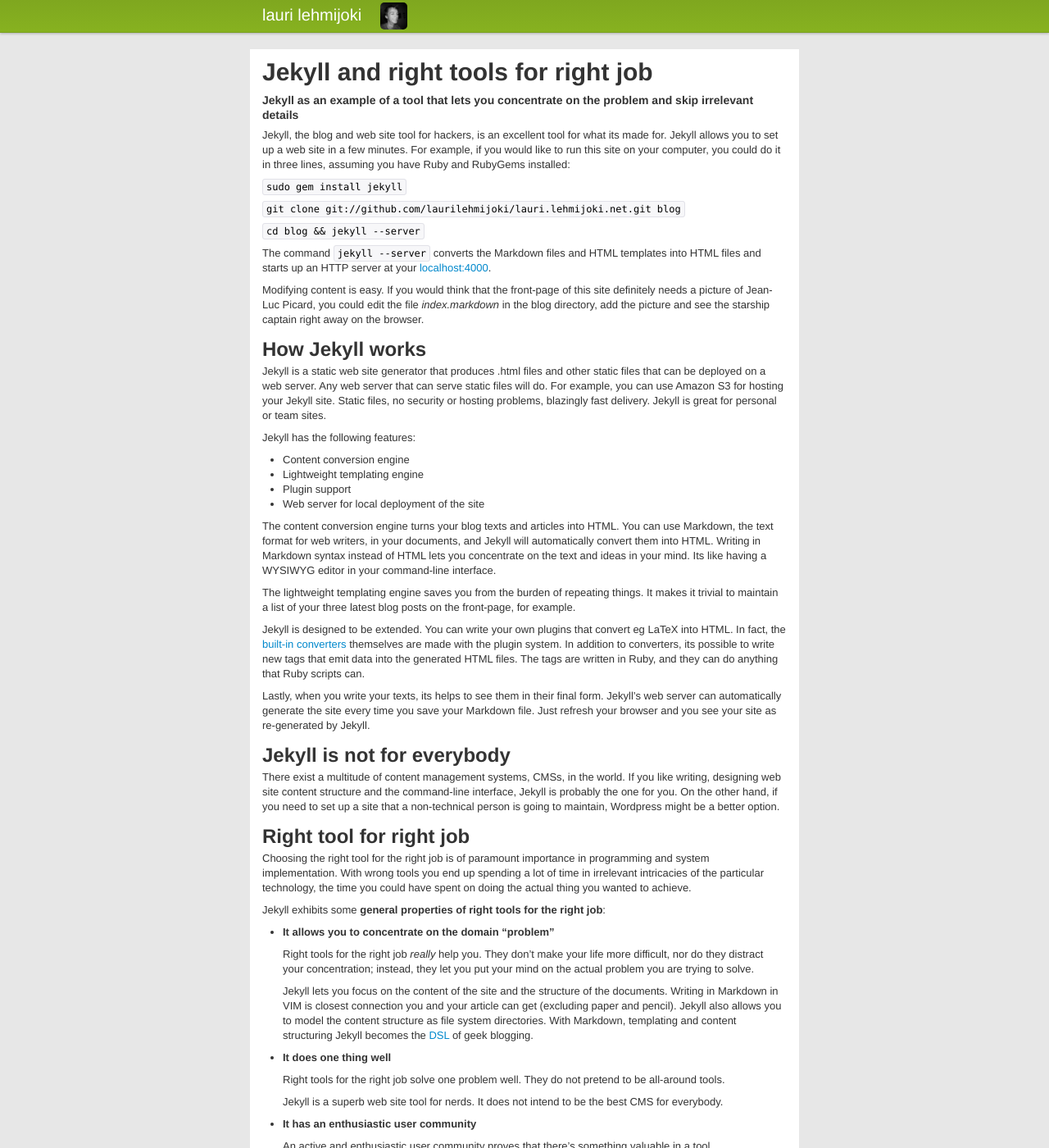
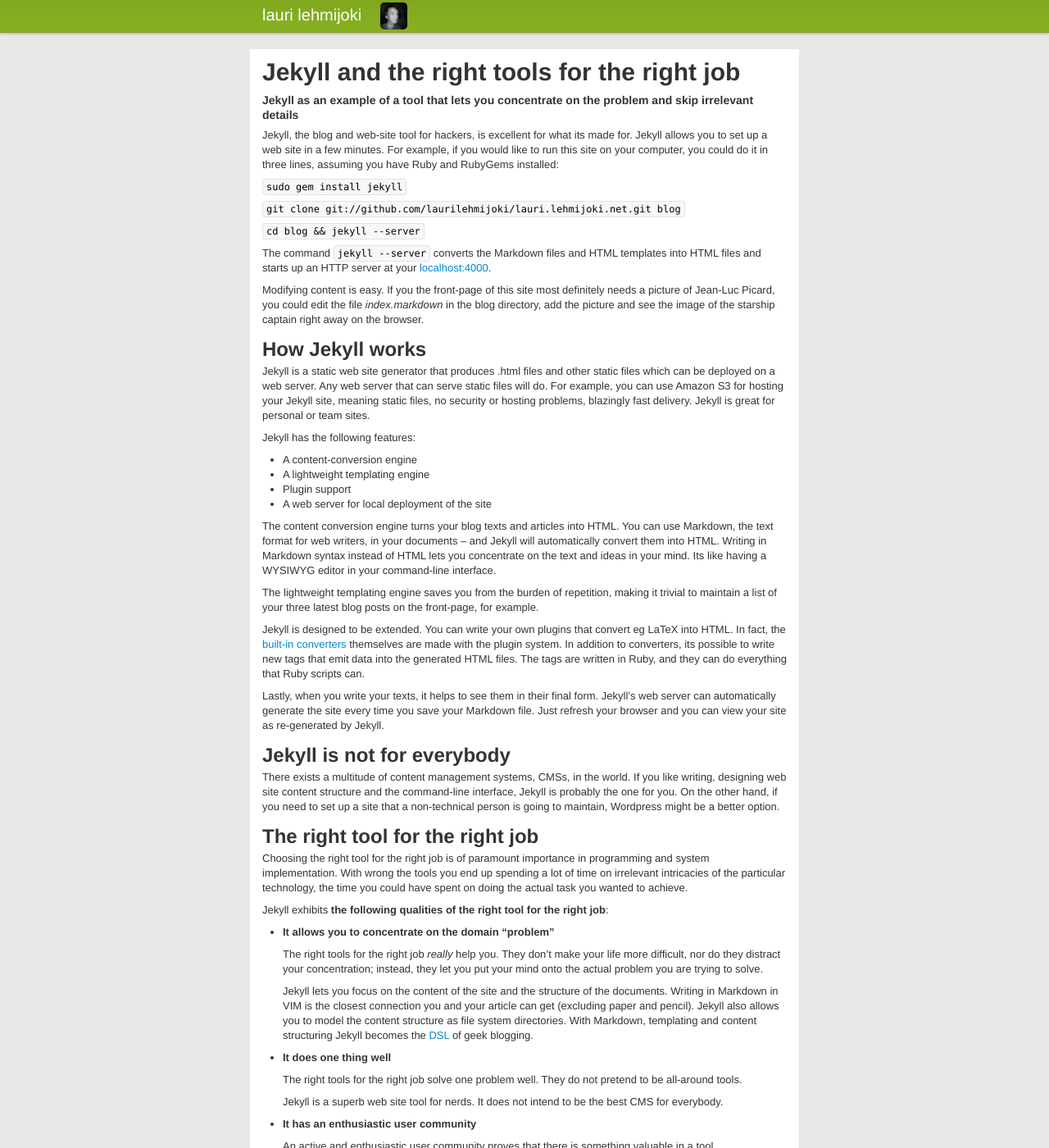
Before and after one commit to laurilehmijoki/lauri.lehmijoki.net, a Jekyll site: the page built from en/nerd/_posts/2012-03-27-jekyll-and-right-tools-for-right-job.markdown, in a window 1280 px wide and 1400 px high. Shown: the whole window at 82% size. Built offline with Jekyll 4.4.1, drawn with Linux system fonts in a browser that asks for light colours; some of the changed text lies outside the part shown.

Commit message:
added corrections from proofreading

```diff
--- a/en/nerd/_posts/2012-03-27-jekyll-and-right-tools-for-right-job.markdown
+++ b/en/nerd/_posts/2012-03-27-jekyll-and-right-tools-for-right-job.markdown
@@ -1,13 +1,16 @@
 ---
 layout: default
-title: Jekyll and right tools for right job
+title: Jekyll and the right tools for the right job
 published: true
 ---
 # {{ page.title }}
 
 #### Jekyll as an example of a tool that lets you concentrate on the problem and skip irrelevant details
 
-Jekyll, the blog and web site tool for hackers, is an excellent tool for what its made for. Jekyll allows you to set up a web site in a few minutes. For example, if you would like to run this site on your computer, you could do it in three lines, assuming you have Ruby and RubyGems installed:
+Jekyll, the blog and web-site tool for hackers, is excellent for what its made
+for. Jekyll allows you to set up a web site in a few minutes. For example, if
+you would like to run this site on your computer, you could do it in three
+lines, assuming you have Ruby and RubyGems installed:
 
 `sudo gem install jekyll`
 
@@ -15,53 +18,95 @@ Jekyll, the blog and web site tool for hackers, is an excellent tool for what it
 
 `cd blog && jekyll --server`
 
-The command `jekyll --server` converts the Markdown files and HTML templates into HTML files and starts up an HTTP server at your [localhost:4000](http://localhost:4000).
+The command `jekyll --server` converts the Markdown files and HTML templates
+into HTML files and starts up an HTTP server at your
+[localhost:4000](http://localhost:4000).
 
-Modifying content is easy. If you would think that the front-page of this site definitely needs a picture of Jean-Luc Picard, you could edit the file _index.markdown_ in the blog directory, add the picture and see the starship captain right away on the browser.
+Modifying content is easy. If you the front-page of this site most definitely
+needs a picture of Jean-Luc Picard, you could edit the file _index.markdown_ in
+the blog directory, add the picture and see the image of the starship captain
+right away on the browser.
 
 ## How Jekyll works
 
-Jekyll is a static web site generator that produces .html files and other static files that can be deployed on a web server. Any web server that can serve static files will do. For example, you can use Amazon S3 for hosting your Jekyll site. Static files, no security or hosting problems, blazingly fast delivery. Jekyll is great for personal or team sites.
+Jekyll is a static web site generator that produces .html files and other static
+files which can be deployed on a web server. Any web server that can serve static
+files will do. For example, you can use Amazon S3 for hosting your Jekyll site,
+meaning static files, no security or hosting problems, blazingly fast delivery.
+Jekyll is great for personal or team sites.
 
 Jekyll has the following features:
 
-- Content conversion engine
-- Lightweight templating engine
+- A content-conversion engine
+- A lightweight templating engine
 - Plugin support
-- Web server for local deployment of the site
+- A web server for local deployment of the site
 
-The content conversion engine turns your blog texts and articles into HTML. You can use Markdown, the text format for web writers, in your documents, and Jekyll will automatically convert them into HTML. Writing in Markdown syntax instead of HTML lets you concentrate on the text and ideas in your mind. Its like having a WYSIWYG editor in your command-line interface.
+The content conversion engine turns your blog texts and articles into HTML. You
+can use Markdown, the text format for web writers, in your documents – and Jekyll
+will automatically convert them into HTML. Writing in Markdown syntax instead of
+HTML lets you concentrate on the text and ideas in your mind. Its like having a
+WYSIWYG editor in your command-line interface.
 
-The lightweight templating engine saves you from the burden of repeating things. It makes it trivial to maintain a list of your three latest blog posts on the front-page, for example.
+The lightweight templating engine saves you from the burden of repetition,
+making it trivial to maintain a list of your three latest blog posts on the
+front-page, for example.
 
-Jekyll is designed to be extended. You can write your own plugins that convert eg LaTeX into HTML. In fact, the [built-in converters](https://github.com/mojombo/jekyll/tree/master/lib/jekyll/converters) themselves are made with the plugin system. In addition to converters, its possible to write new tags that emit data into the generated HTML files. The tags are written in Ruby, and they can do anything that Ruby scripts can.
+Jekyll is designed to be extended. You can write your own plugins that convert
+eg LaTeX into HTML. In fact, the [built-in
+converters](https://github.com/mojombo/jekyll/tree/master/lib/jekyll/converters)
+themselves are made with the plugin system. In addition to converters, its
+possible to write new tags that emit data into the generated HTML files. The
+tags are written in Ruby, and they can do everything that Ruby scripts can.
 
-Lastly, when you write your texts, its helps to see them in their final form. Jekyll's web server can automatically generate the site every time you save your Markdown file. Just refresh your browser and you see your site as re-generated by Jekyll.
+Lastly, when you write your texts, it helps to see them in their final form.
+Jekyll's web server can automatically generate the site every time you save your
+Markdown file. Just refresh your browser and you can view your site as
+re-generated by Jekyll.
 
 ## Jekyll is not for everybody
 
-There exist a multitude of content management systems, CMSs, in the world. If you like writing, designing web site content structure and the command-line interface, Jekyll is probably the one for you. On the other hand, if you need to set up a site that a non-technical person is going to maintain, Wordpress might be a better option.
+There exists a multitude of content management systems, CMSs, in the world. If
+you like writing, designing web site content structure and the command-line
+interface, Jekyll is probably the one for you. On the other hand, if you need to
+set up a site that a non-technical person is going to maintain, Wordpress might
+be a better option.
 
-## Right tool for right job
+## The right tool for the right job
 
-Choosing the right tool for the right job is of paramount importance in programming and system implementation. With wrong tools you end up spending a lot of time in irrelevant intricacies of the particular technology, the time you could have spent on doing the actual thing you wanted to achieve.
+Choosing the right tool for the right job is of paramount importance in
+programming and system implementation. With wrong the tools you end up spending a
+lot of time on irrelevant intricacies of the particular technology, the time you
+could have spent on doing the actual task you wanted to achieve.
 
-Jekyll exhibits some **general properties of right tools for the right job**:
+Jekyll exhibits **the following qualities of the right tool for the right
+job**:
 
 - **It allows you to concentrate on the domain "problem"**
 
-  Right tools for the right job _really_ help you. They don't make your life more difficult, nor do they distract your concentration; instead, they let you put your mind on the actual problem you are trying to solve.
+  The right tools for the right job _really_ help you. They don't make your life
+  more difficult, nor do they distract your concentration; instead, they let you
+  put your mind onto the actual problem you are trying to solve.
 
-  Jekyll lets you focus on the content of the site and the structure of the documents. Writing in Markdown in VIM is closest connection you and your article can get (excluding paper and pencil). Jekyll also allows you to model the content structure as file system directories. With Markdown, templating and content structuring Jekyll becomes the [DSL](http://en.wikipedia.org/wiki/Domain-specific_language) of geek blogging.
+  Jekyll lets you focus on the content of the site and the structure of the
+  documents. Writing in Markdown in VIM is the closest connection you and your
+  article can get (excluding paper and pencil). Jekyll also allows you to model
+  the content structure as file system directories. With Markdown, templating
+  and content structuring Jekyll becomes the
+  [DSL](http://en.wikipedia.org/wiki/Domain-specific_language) of geek blogging.
 
 - **It does one thing well**
 
-  Right tools for the right job solve one problem well. They do not pretend to be all-around tools.
+  The right tools for the right job solve one problem well. They do not pretend
+  to be all-around tools.
 
-  Jekyll is a superb web site tool for nerds. It does not intend to be the best CMS for everybody.
+  Jekyll is a superb web site tool for nerds. It does not intend to be the best
+  CMS for everybody.
 
 - **It has an enthusiastic user community**
 
-  An active and enthusiastic user community proves that there's something valuable in a tool.
+  An active and enthusiastic user community proves that there is something
+  valuable in a tool.
 
-  Jekyll has plenty of users, and GitHub pages support it. Even [Werner uses it](http://www.allthingsdistributed.com/2011/08/Jekyll-amazon-s3.html).
+  Jekyll has plenty of users – and GitHub pages support it. Even [Werner uses
+  it](http://www.allthingsdistributed.com/2011/08/Jekyll-amazon-s3.html).
```
